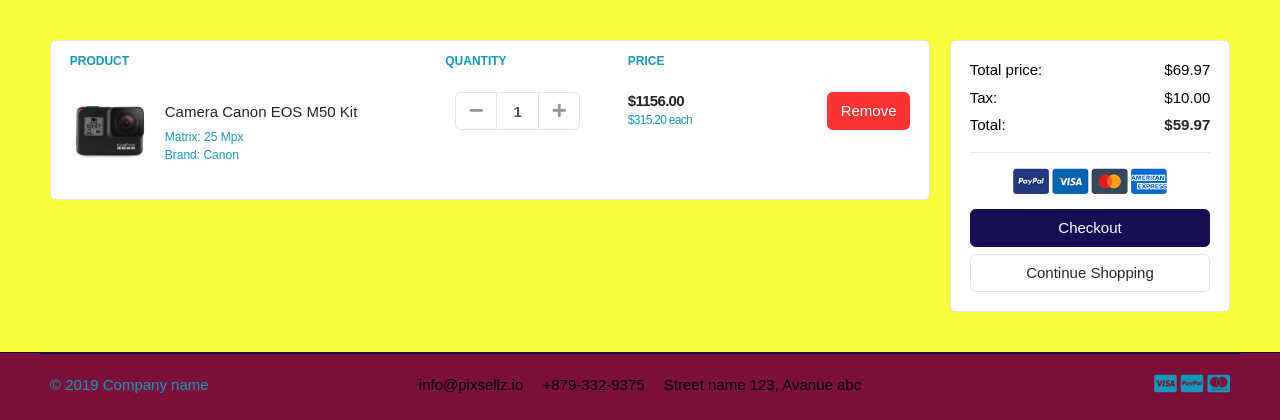
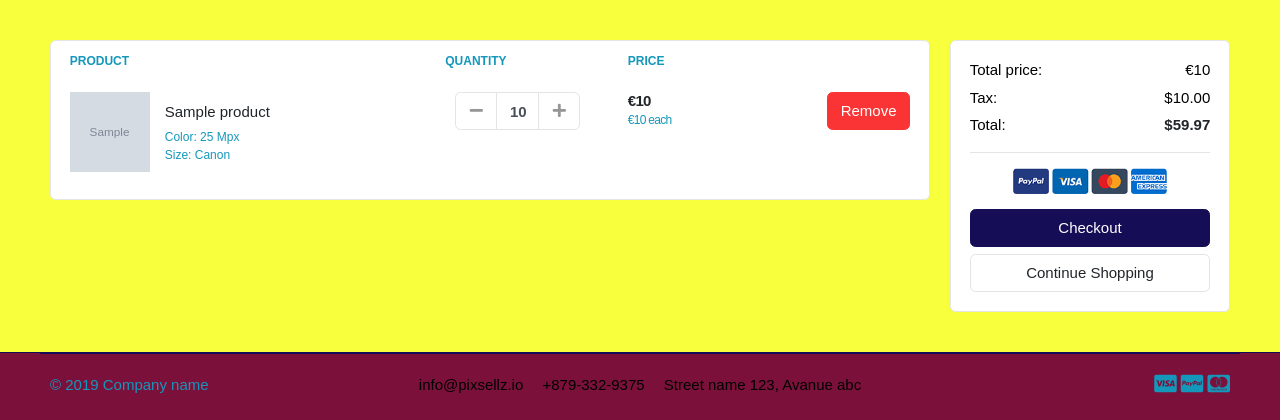
Before and after one commit to Brianconn71/GreatKart, a Django app: template templates/store/cart.html in a window 1280 px wide. Shown: the part 118-538 px from the top of the page. Run offline with Django 3.2, Linux system fonts and the light colour scheme; the template is opened without the code that fills it: most values are stand-ins (such as "Sample title", 1, 10 or a date in 2020); grey boxes marked "Sample" are stand-in pictures; some libraries are stand-ins or nearby versions; some web fonts are replaced.

Commit message:
add: added cart functionality to cart template

```diff
--- a/cart/models.py
+++ b/cart/models.py
@@ -16,5 +16,8 @@
     quantity = models.IntegerField()
     is_active = models.BooleanField(default=True)
 
+    def sub_total(self):
+        return self.product.price * self.quantity
+
     def __str__(self):
         return self.product
--- a/templates/store/cart.html
+++ b/templates/store/cart.html
@@ -21,13 +21,14 @@
     </tr>
     </thead>
     <tbody>
+    {% for cart_item in cart_items %}
     <tr>
         <td>
             <figure class="itemside align-items-center">
-                <div class="aside"><img src="{% static './images/items/11.jpg' %}" class="img-sm"></div>
+                <div class="aside"><img src="{{ cart_item.product.images.url }}" class="img-sm"></div>
                 <figcaption class="info">
-                    <a href="#" class="title text-dark">Camera Canon EOS M50 Kit</a>
-                    <p class="text-muted small">Matrix: 25 Mpx <br> Brand: Canon</p>
+                    <a href="#" class="title text-dark">{{ cart_item.product.product_name }}</a>
+                    <p class="text-muted small">Color: 25 Mpx <br> Size: Canon</p>
                 </figcaption>
             </figure>
         </td>
@@ -38,23 +39,24 @@
                                 <div class="input-group-prepend">
                                 <button class="btn btn-light" type="button" id="button-plus"> <i class="fa fa-minus"></i> </button>
                                 </div>
-                                <input type="text" class="form-control"  value="1">
+                                <input type="text" class="form-control"  value="{{ cart_item.quantity }}">
                                 <div class="input-group-append">
-                                <button class="btn btn-light" type="button" id="button-minus"> <i class="fa fa-plus"></i> </button>
+                                <a href="{% url 'add_cart' cart_item.product.id %}" class="btn btn-light" type="button" id="button-minus"> <i class="fa fa-plus"></i> </a>
                                 </div>
                             </div> <!-- input-group.// -->
                         </div> <!-- col.// -->
         </td>
         <td>
             <div class="price-wrap">
-                <var class="price">$1156.00</var>
-                <small class="text-muted"> $315.20 each </small>
+                <var class="price">€{{ cart_item.sub_total }}</var>
+                <small class="text-muted"> €{{ cart_item.product.price }} each </small>
             </div> <!-- price-wrap .// -->
         </td>
         <td class="text-right">
         <a href="" class="btn btn-danger"> Remove</a>
         </td>
     </tr>
+{% endfor %}
     </tbody>
     </table>
     </div> <!-- card.// -->
@@ -66,7 +68,7 @@
             <div class="card-body">
                 <dl class="dlist-align">
                   <dt>Total price:</dt>
-                  <dd class="text-right">$69.97</dd>
+                  <dd class="text-right">€{{ total }}</dd>
                 </dl>
                 <dl class="dlist-align">
                   <dt>Tax:</dt>
```
Also changed, not shown: cart/views.py (+17 -4 lines), db.sqlite3.
